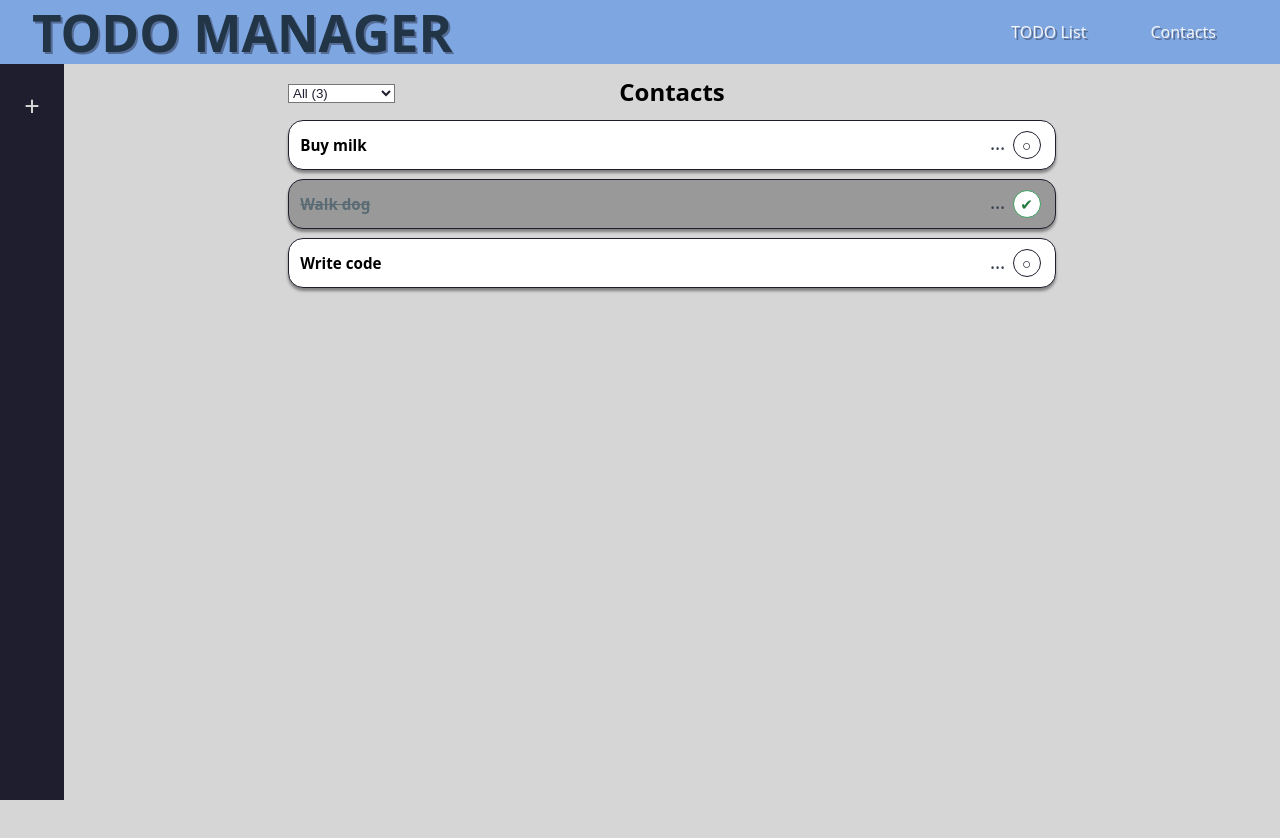
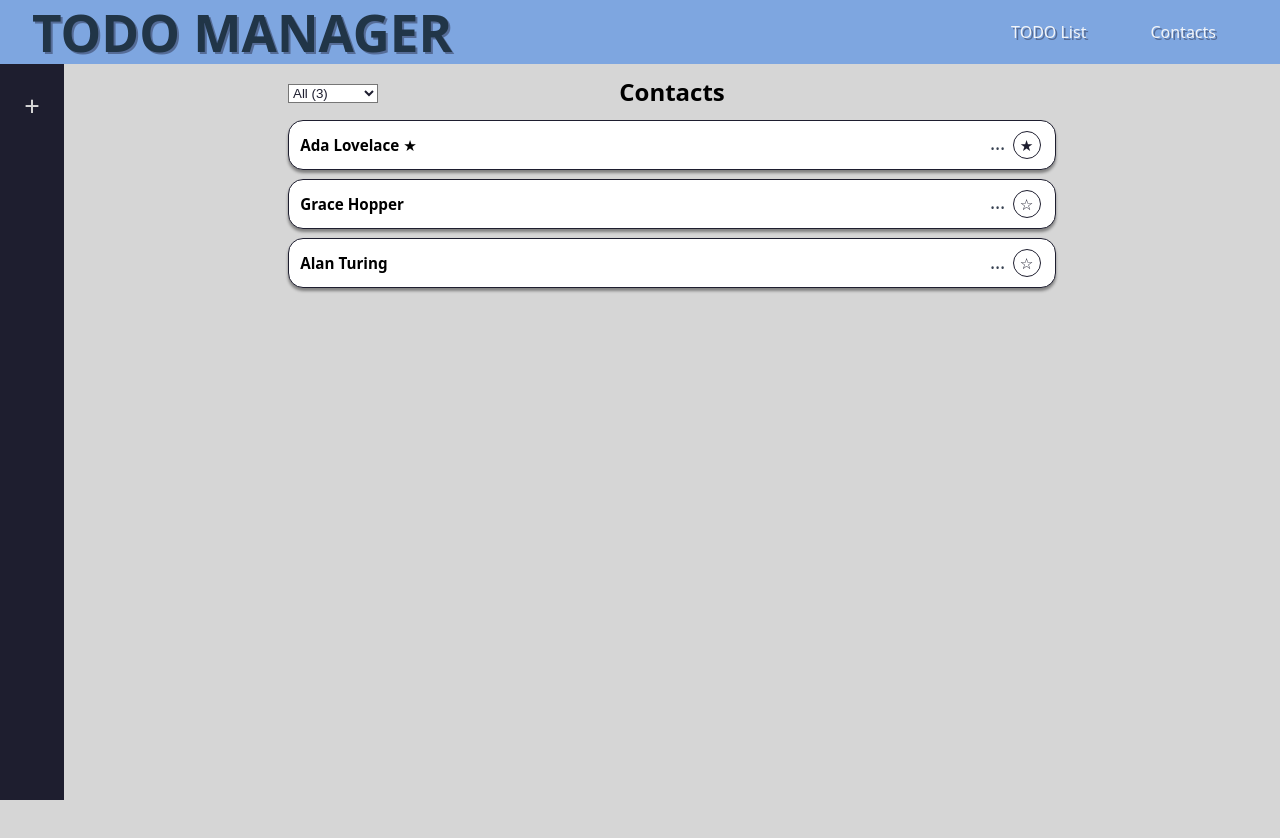
Before and after one commit to SamuelK152/Project03, a React (Vite) app: page /contacts in a window 1280 px wide. Shown: the top 838 px of the page. Built offline with nearby package versions, Linux system fonts and the light colour scheme.

Commit message:
Contact list functionality

```diff
--- a/src/components/ContactForm.jsx
+++ b/src/components/ContactForm.jsx
@@ -2,10 +2,10 @@ import { useState, useEffect, useRef } from "react";
 import "../styles/Form.css";
 
 export default function ContactForm({ open, onOpen, onClose, onAdd }) {
-  const [text, setText] = useState("");
-  const [desc, setDesc] = useState("");
+  const [name, setName] = useState("");
+  const [email, setEmail] = useState("");
+  const [comments, setComments] = useState("");
   const inputRef = useRef(null);
-  const drawerRef = useRef(null);
 
   useEffect(() => {
     if (open && inputRef.current) {
@@ -15,19 +15,21 @@ export default function ContactForm({ open, onOpen, onClose, onAdd }) {
 
   function handleSubmit(e) {
     e.preventDefault();
-    if (!text.trim()) return;
-    onAdd({ text: text.trim(), description: desc.trim() });
-    setText("");
-    setDesc("");
+    if (!name.trim()) return;
+    onAdd({
+      text: name.trim(),
+      email: email.trim(),
+      comments: comments.trim(),
+    });
+    setName("");
+    setEmail("");
+    setComments("");
     onClose();
   }
 
   return (
     <>
-      <aside
-        ref={drawerRef}
-        className={`form-drawer handle-right ${open ? "open" : ""}`}
-      >
+      <aside className={`form-drawer handle-right ${open ? "open" : ""}`}>
         <div className="drawer-body">
           <h3>New Contact</h3>
           <form onSubmit={handleSubmit} className="new-form">
@@ -35,18 +37,27 @@ export default function ContactForm({ open, onOpen, onClose, onAdd }) {
               <span>Name</span>
               <input
                 ref={inputRef}
-                value={text}
-                onChange={(e) => setText(e.target.value)}
+                value={name}
+                onChange={(e) => setName(e.target.value)}
                 placeholder="John Doe"
               />
             </label>
             <label>
               <span>Email</span>
               <input
-                value={desc}
-                onChange={(e) => setDesc(e.target.value)}
+                type="email"
+                value={email}
+                onChange={(e) => setEmail(e.target.value)}
+                placeholder="someone@email.com"
+              />
+            </label>
+            <label>
+              <span>Comments</span>
+              <textarea
+                value={comments}
+                onChange={(e) => setComments(e.target.value)}
+                placeholder="Notes"
                 rows={3}
-                placeholder="someone@email.com"
               />
             </label>
             <div className="drawer-actions">
--- a/src/components/ContactItem.jsx
+++ b/src/components/ContactItem.jsx
@@ -4,19 +4,21 @@ import "../styles/Item.css";
 export default function ContactItem({
   id,
   text,
-  description,
-  completed,
-  onToggle,
+  email,
+  comments,
+  favorite,
+  onToggleFavorite,
   onEdit,
   onDelete,
 }) {
   const [expanded, setExpanded] = useState(false);
   const [menuOpen, setMenuOpen] = useState(false);
   const [editing, setEditing] = useState(false);
-  const [draftText, setDraftText] = useState(text);
-  const [draftDesc, setDraftDesc] = useState(description || "");
+  const [draftName, setDraftName] = useState(text);
+  const [draftEmail, setDraftEmail] = useState(email || "");
+  const [draftComments, setDraftComments] = useState(comments || "");
   const menuRef = useRef(null);
-  const textInputRef = useRef(null);
+  const nameInputRef = useRef(null);
 
   // Close menu on outside click
   useEffect(() => {
@@ -31,9 +33,9 @@ export default function ContactItem({
 
   // Focus first input when entering edit mode
   useEffect(() => {
-    if (editing && textInputRef.current) {
-      textInputRef.current.focus();
-      textInputRef.current.select();
+    if (editing && nameInputRef.current) {
+      nameInputRef.current.focus();
+      nameInputRef.current.select();
     }
   }, [editing]);
 
@@ -44,14 +46,15 @@ export default function ContactItem({
 
   function handleExpand() {
     if (editing) return;
-    if (description) setExpanded((p) => !p);
+    if (email || comments) setExpanded((p) => !p);
   }
 
   function startEdit(e) {
     e.stopPropagation();
     setMenuOpen(false);
-    setDraftText(text);
-    setDraftDesc(description || "");
+    setDraftName(text);
+    setDraftEmail(email || "");
+    setDraftComments(comments || "");
     setEditing(true);
     setExpanded(true);
   }
@@ -59,17 +62,19 @@ export default function ContactItem({
   function cancelEdit(e) {
     e?.stopPropagation();
     setEditing(false);
-    setDraftText(text);
-    setDraftDesc(description || "");
+    setDraftName(text);
+    setDraftEmail(email || "");
+    setDraftComments(comments || "");
   }
 
   function saveEdit(e) {
     e?.stopPropagation();
-    const trimmedTitle = draftText.trim();
-    if (!trimmedTitle) return;
+    const trimmedName = draftName.trim();
+    if (!trimmedName) return;
     onEdit?.(id, {
-      text: trimmedTitle,
-      description: draftDesc.trim(),
+      text: trimmedName,
+      email: draftEmail.trim(),
+      comments: draftComments.trim(),
     });
     setEditing(false);
   }
@@ -77,7 +82,7 @@ export default function ContactItem({
   function keyHandler(e) {
     if (e.key === "Enter" && !e.shiftKey) {
       e.preventDefault();
-      saveEdit(e);
+      if (e.target.name !== "comments") saveEdit(e);
     } else if (e.key === "Escape") {
       cancelEdit(e);
     }
@@ -85,37 +90,58 @@ export default function ContactItem({
 
   return (
     <li
-      className={`item-pill ${completed ? "done" : ""} ${
+      className={`item-pill ${favorite ? "favorite" : ""} ${
         expanded ? "expanded" : ""
       } ${editing ? "editing" : ""}`}
       onClick={handleExpand}
     >
       <div className="pill-row">
         <div className="pill-info">
-          {!editing && <span className="pill-text">{text}</span>}
-          {!editing && expanded && description && (
-            <div className="pill-desc">{description}</div>
+          {!editing && (
+            <span className="pill-text">
+              {text}{" "}
+              {favorite && (
+                <span aria-label="Favorite" title="Favorite">
+                  ★
+                </span>
+              )}
+            </span>
+          )}
+          {!editing && expanded && (
+            <div className="pill-extra">
+              {email && <div className="pill-email">{email}</div>}
+              {comments && <div className="pill-comments">{comments}</div>}
+            </div>
           )}
         </div>
         <div className="edit-box">
           {editing && (
-            <input
-              ref={textInputRef}
-              className="pill-edit-title"
-              value={draftText}
-              onChange={(e) => setDraftText(e.target.value)}
-              onKeyDown={keyHandler}
-              placeholder="Title"
-            />
-          )}
-          {editing && (
-            <div className="pill-desc-edit">
+            <div className="pill-edit-fields">
               <input
-                className="pill-edit-desc"
-                value={draftDesc}
-                onChange={(e) => setDraftDesc(e.target.value)}
+                ref={nameInputRef}
+                className="pill-edit-title"
+                name="name"
+                value={draftName}
+                onChange={(e) => setDraftName(e.target.value)}
                 onKeyDown={keyHandler}
-                placeholder="Description (optional)"
+                placeholder="Full name"
+              />
+              <input
+                className="pill-edit-email"
+                name="email"
+                type="email"
+                value={draftEmail}
+                onChange={(e) => setDraftEmail(e.target.value)}
+                onKeyDown={keyHandler}
+                placeholder="Email"
+              />
+              <textarea
+                className="pill-edit-comments"
+                name="comments"
+                value={draftComments}
+                onChange={(e) => setDraftComments(e.target.value)}
+                onKeyDown={keyHandler}
+                placeholder="Comments / notes"
                 rows={3}
               />
               <div className="pill-edit-actions">
@@ -147,14 +173,14 @@ export default function ContactItem({
           <button
             type="button"
             className="pill-toggle"
-            aria-pressed={completed}
+            aria-pressed={favorite}
             onClick={(e) => {
               e.stopPropagation();
-              onToggle(id);
+              onToggleFavorite(id);
             }}
-            title={completed ? "Mark incomplete" : "Mark complete"}
+            title={favorite ? "Unfavorite" : "Mark favorite"}
           >
-            {completed ? "✔" : "○"}
+            {favorite ? "★" : "☆"}
           </button>
           {menuOpen && (
             <ul className="pill-menu" role="menu">
--- a/src/components/ContactList.jsx
+++ b/src/components/ContactList.jsx
@@ -1,25 +1,27 @@
 import ContactItem from "./ContactItem";
+import onToggleFavorite from "./ContactItem.jsx";
 import "../styles/ItemList.css";
 
 export default function ContactList({
   items = [],
-  onToggle,
+  onToggleFavorite,
   onEdit,
   onDelete,
 }) {
   if (!items.length) {
-    return <p className="no-contact">No Contacts</p>;
+    return <p className="no-item">No Contacts</p>;
   }
   return (
     <ul className="item-list">
-      {items.map((item) => (
+      {items.map((c) => (
         <ContactItem
-          key={item.id}
-          id={item.id}
-          text={item.text}
-          description={item.description}
-          completed={item.completed}
-          onToggle={onToggle}
+          key={c.id}
+          id={c.id}
+          text={c.text}
+          email={c.email}
+          comments={c.comments}
+          favorite={c.favorite}
+          onToggleFavorite={onToggleFavorite}
           onEdit={onEdit}
           onDelete={onDelete}
         />
--- a/src/components/TodoList.jsx
+++ b/src/components/TodoList.jsx
@@ -3,7 +3,7 @@ import "../styles/ItemList.css";
 
 export default function ToDoList({ items = [], onToggle, onEdit, onDelete }) {
   if (!items.length) {
-    return <p className="no-todo">No active TODOs</p>;
+    return <p className="no-item">No active TODOs</p>;
   }
   return (
     <ul className="item-list">
--- a/src/pages/ContactsPage.jsx
+++ b/src/pages/ContactsPage.jsx
@@ -8,57 +8,58 @@ export default function ContactsPage() {
   const [contacts, setContacts] = useState([
     {
       id: 0,
-      text: "Buy milk",
-      description: "2% from the store",
-      completed: false,
+      text: "Ada Lovelace",
+      email: "ada@example.com",
+      comments: "Analytical Engine pioneer",
+      favorite: true,
     },
     {
       id: 1,
-      text: "Walk dog",
-      description: "30 min after work",
-      completed: true,
+      text: "Grace Hopper",
+      email: "grace@example.com",
+      comments: "COBOL / compiler trailblazer",
+      favorite: false,
     },
     {
       id: 2,
-      text: "Write code",
-      description: "Finish Todo App",
-      completed: false,
+      text: "Alan Turing",
+      email: "alan@example.com",
+      comments: "Turing machine concept",
+      favorite: false,
     },
   ]);
   const [open, setOpen] = useState(false);
   const [filter, setFilter] = useState("all");
 
-  function handleAdd({ text, description }) {
+  function handleAdd({ text, email, comments }) {
     setContacts((prev) => [
       ...prev,
-      { id: idSeq++, text, description, completed: false },
+      { id: idSeq++, text, email, comments, favorite: false },
     ]);
   }
 
-  function handleToggle(id) {
+  function handleToggleFavorite(id) {
     setContacts((prev) =>
-      prev.map((t) => (t.id === id ? { ...t, completed: !t.completed } : t))
+      prev.map((c) => (c.id === id ? { ...c, favorite: !c.favorite } : c))
     );
   }
 
   function handleEdit(id, updates) {
     setContacts((prev) =>
-      prev.map((t) => (t.id === id ? { ...t, ...updates } : t))
+      prev.map((c) => (c.id === id ? { ...c, ...updates } : c))
     );
   }
 
   function handleDelete(id) {
-    const contact = contacts.find((t) => t.id === id);
+    const contact = contacts.find((c) => c.id === id);
     if (!window.confirm("Delete this contact?")) return;
-    setContacts((prev) => prev.filter((t) => t.id !== id));
+    setContacts((prev) => prev.filter((c) => c.id !== id));
   }
 
   const visibleContacts = useMemo(() => {
     switch (filter) {
-      case "active":
-        return contacts.filter((t) => !t.completed);
-      case "completed":
-        return contacts.filter((t) => t.completed);
+      case "favorites":
+        return contacts.filter((c) => c.favorite);
       default:
         return contacts;
     }
@@ -67,8 +68,7 @@ export default function ContactsPage() {
   const counts = useMemo(
     () => ({
       total: contacts.length,
-      active: contacts.filter((t) => !t.completed).length,
-      completed: contacts.filter((t) => t.completed).length,
+      active: contacts.filter((c) => !c.favorite).length,
     }),
     [contacts]
   );
@@ -85,8 +85,7 @@ export default function ContactsPage() {
               onChange={(e) => setFilter(e.target.value)}
             >
               <option value="all">All ({counts.total})</option>
-              <option value="active">Active ({counts.active})</option>
-              <option value="completed">Completed ({counts.completed})</option>
+              <option value="favorites">Favorites ({counts.favorites})</option>
             </select>
           </label>
         </div>
@@ -95,7 +94,7 @@ export default function ContactsPage() {
 
       <ContactList
         items={visibleContacts}
-        onToggle={handleToggle}
+        onToggleFavorite={handleToggleFavorite}
         onEdit={handleEdit}
         onDelete={handleDelete}
       />
--- a/src/styles/App.css
+++ b/src/styles/App.css
@@ -97,7 +97,7 @@ main {
   width: fit-content;
 }
 
-.no-todo {
+.no-item {
   width: 60vw;
   color: #6d6d6d;
 }
```
